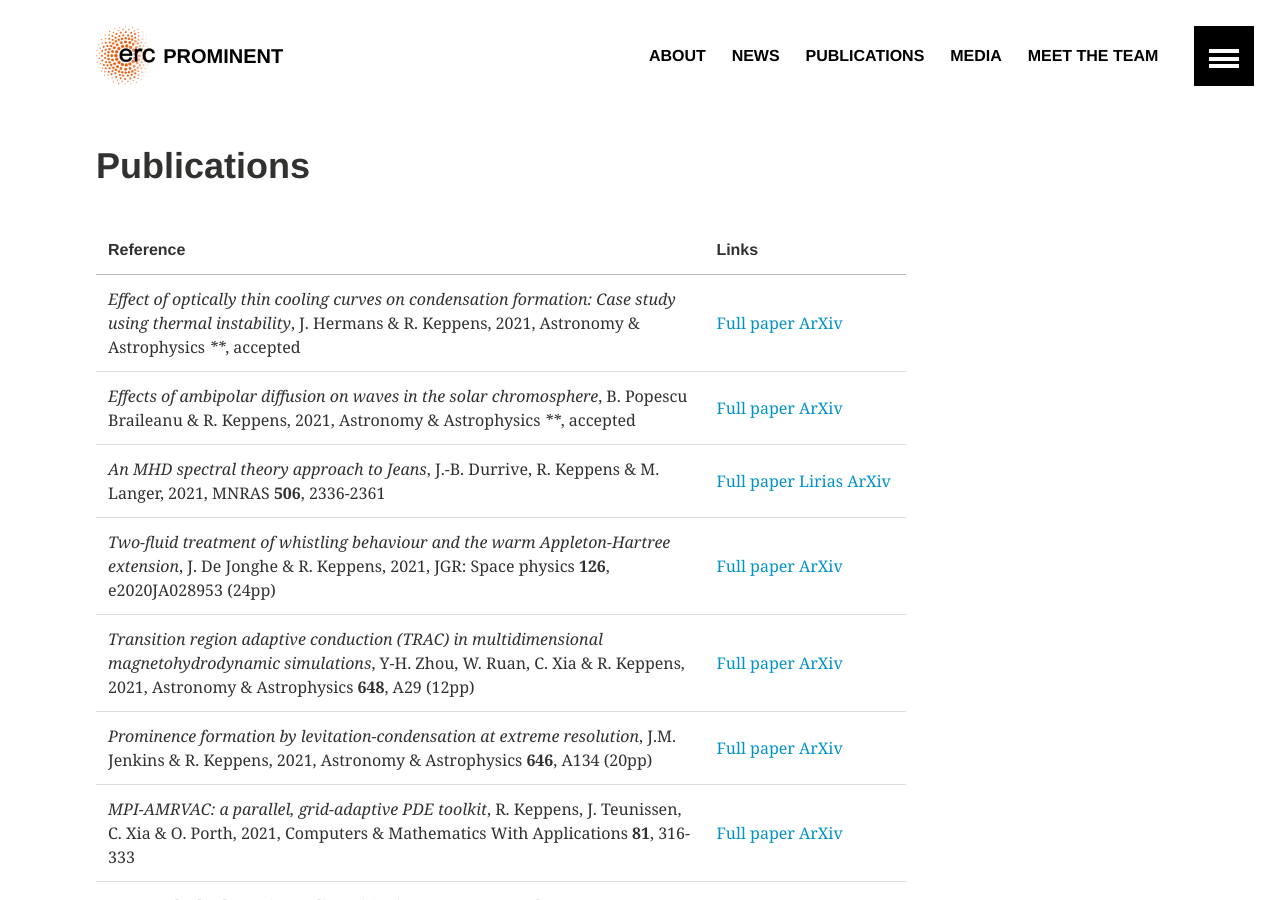
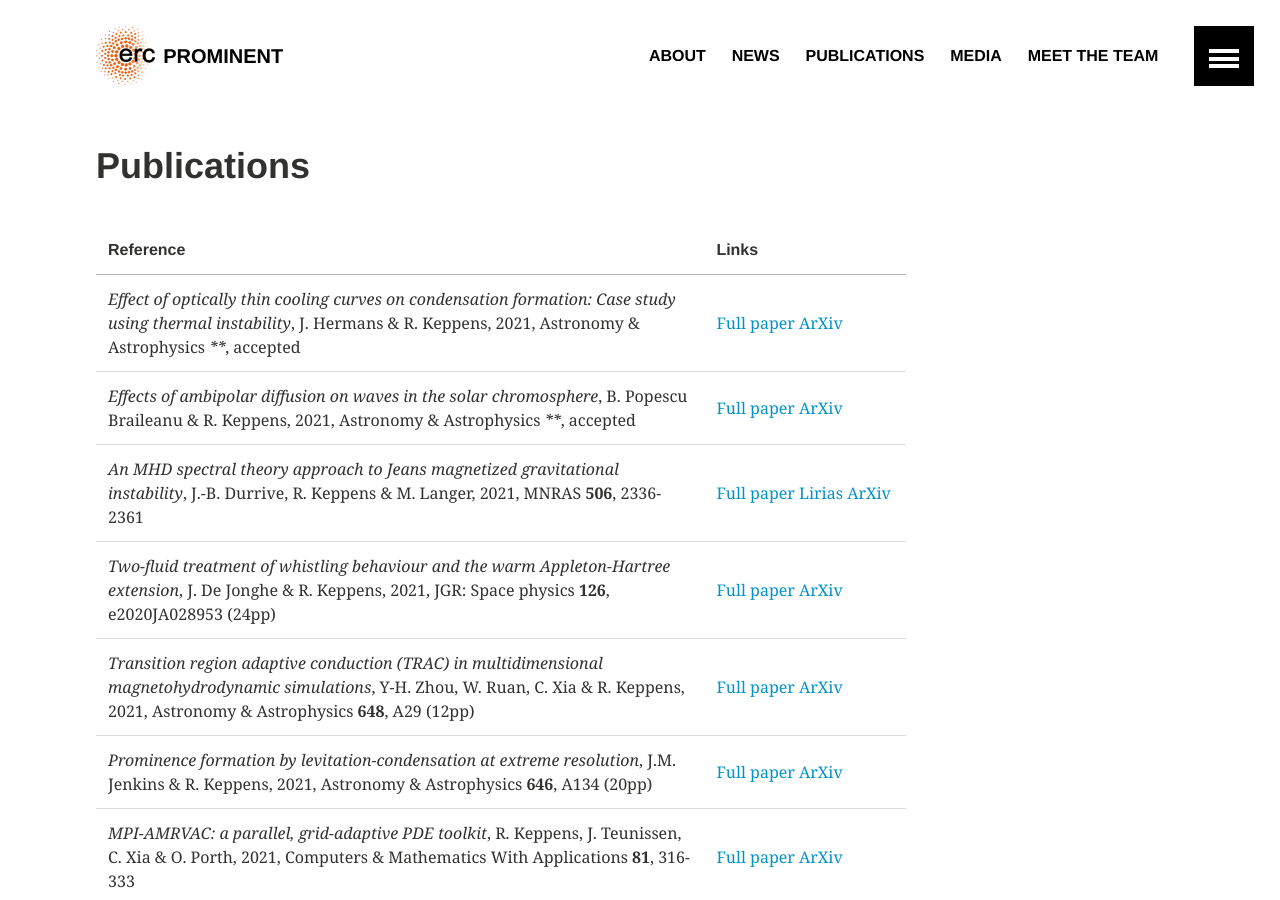
Before and after one commit to erc-prominent/erc-prominent.github.io, a Jekyll site: the page built from publications/index.md, in a window 1280 px wide and 900 px high. Built offline with Jekyll 4.4.1, drawn with Linux system fonts in a browser that asks for light colours.

```diff
--- a/publications/index.md
+++ b/publications/index.md
@@ -11,7 +11,7 @@ share: false
 |:--------- |:----- |
 | _Effect of optically thin cooling curves on condensation formation: Case study using thermal instability_, J. Hermans & R. Keppens, 2021, Astronomy & Astrophysics ****, accepted | [Full paper](https://doi.org/10.1051/0004-6361/202140665) [ArXiv](https://arxiv.org/pdf/2107.07569.pdf)  |
 | _Effects of ambipolar diffusion on waves in the solar chromosphere_, B. Popescu Braileanu & R. Keppens, 2021, Astronomy & Astrophysics ****, accepted | [Full paper](https://doi.org/10.1051/0004-6361/202140872) [ArXiv](https://arxiv.org/pdf/2105.10285.pdf)  |
-| _An MHD spectral theory approach to Jeans_, J.-B. Durrive, R. Keppens & M. Langer, 2021, MNRAS **506**, 2336-2361 | [Full paper](https://doi.org/10.1093/mnras/stab1726) [Lirias](https://lirias2.kuleuven.be/viewobject.html?cid=1&id=3498148) [ArXiv](https://arxiv.org/pdf/2106.07681.pdf)  |
+| _An MHD spectral theory approach to Jeans magnetized gravitational instability_, J.-B. Durrive, R. Keppens & M. Langer, 2021, MNRAS **506**, 2336-2361 | [Full paper](https://doi.org/10.1093/mnras/stab1726) [Lirias](https://lirias2.kuleuven.be/viewobject.html?cid=1&id=3498148) [ArXiv](https://arxiv.org/pdf/2106.07681.pdf)  |
 | _Two-fluid treatment of whistling behaviour and the warm Appleton-Hartree extension_, J. De Jonghe & R. Keppens, 2021, JGR: Space physics **126**, e2020JA028953 (24pp) | [Full paper](https://doi.org/10.1029/2020JA028953) [ArXiv](https://arxiv.org/pdf/2104.05275.pdf)  |
 | _Transition region adaptive conduction (TRAC) in multidimensional magnetohydrodynamic simulations_, Y-H. Zhou, W. Ruan, C. Xia  & R. Keppens, 2021, Astronomy & Astrophysics **648**, A29 (12pp) | [Full paper](https://doi.org/10.1051/0004-6361/202040254) [ArXiv](https://arxiv.org/pdf/2102.07549.pdf)  |
 | _Prominence formation by levitation-condensation at extreme resolution_, J.M. Jenkins & R. Keppens, 2021, Astronomy & Astrophysics **646**, A134 (20pp) | [Full paper](https://doi.org/10.1051/0004-6361/202039630) [ArXiv](https://arxiv.org/pdf/2011.13428.pdf)  |
```
Also changed, not shown: _posts/media/2021-08-12-Ruan.md (+4 -4 lines), _posts/news/2021-09-09-leiden_add.md (added, +13 -0 lines), images/posterLeiden.jpg (added).
